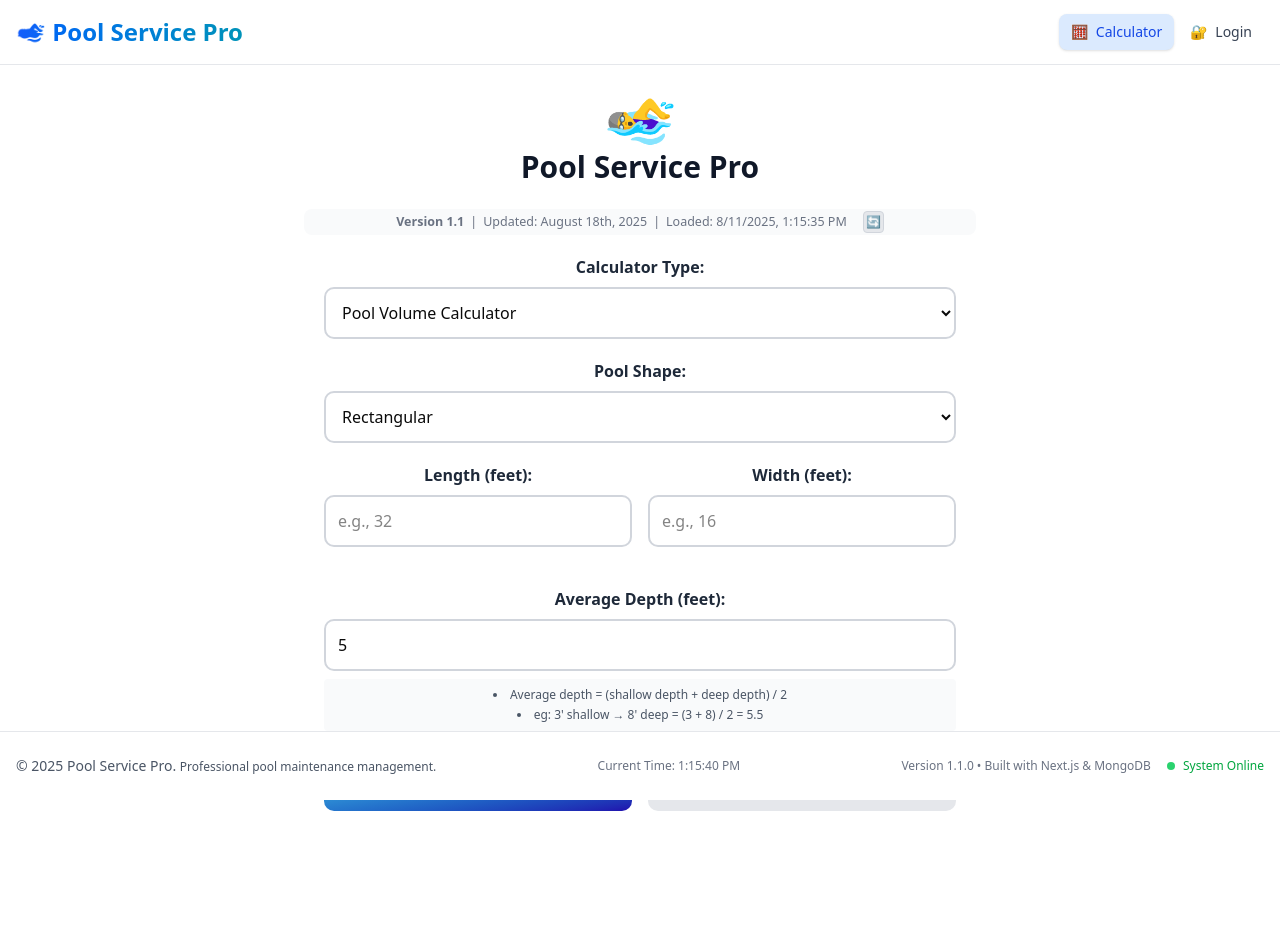
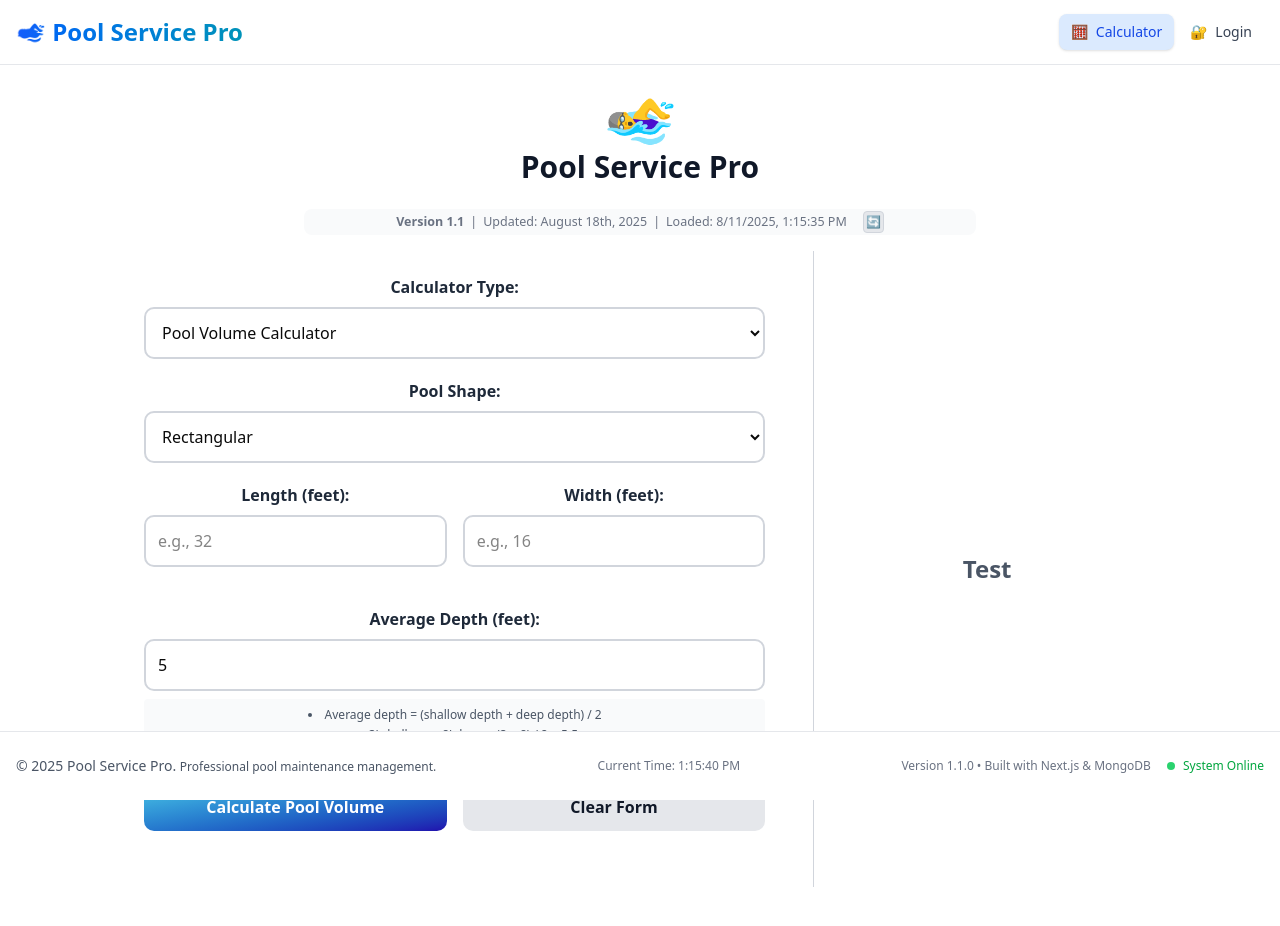
Before and after one commit to gboyer81/pool-calc, a Next.js app: page / in a window 1280 px wide. Shown: the top 926 px of the page. Built offline with nearby package versions, Linux system fonts and the light colour scheme.

Commit message:
Calc page sidebar

```diff
--- a/app/admin/page.tsx
+++ b/app/admin/page.tsx
@@ -477,7 +477,7 @@ export default function AdminPanel() {
         {/* Add/Edit Technician Modal */}
         {showAddForm && (
           <div className='fixed inset-0 bg-black/70 backdrop-blur-lg flex items-center justify-center z-50'>
-            <div className='bg-white rounded-lg max-w-md w-full mx-4 max-h-96 overflow-y-auto'>
+            <div className='bg-white rounded-lg max-w-2xl w-full mx-4 max-h-fit overflow-y-auto'>
               <div className='p-6'>
                 <div className='flex justify-between items-center mb-4'>
                   <h2 className='text-xl font-bold'>
--- a/app/components/Footer.tsx
+++ b/app/components/Footer.tsx
@@ -21,7 +21,7 @@ export default function Footer() {
             </span>
           </div>
           <div className='hidden md:flex items-center space-x-2 text-xs text-gray-500'>
-            <div className='truncate'>
+            <div className='truncate' suppressHydrationWarning>
               Current Time: {currentTime.toLocaleTimeString()}
             </div>
           </div>
--- a/app/components/PoolCalculator.tsx
+++ b/app/components/PoolCalculator.tsx
@@ -1299,8 +1299,8 @@ const PoolCalculator: React.FC = () => {
   }
 
   return (
-    <div className='max-w-2xl mx-auto p-5'>
-      <div className='space-y-5'>
+    <div className='grid grid-flow-col md:grid-flow-row-dense md:grid-cols-3 lg:grid-cols-4 grid-rows-1 w-full py-4 px-24'>
+      <div className='md:col-span-2 mr-6 p-6'>
         {/* Calculator Type Selector */}
         <div className='mb-5'>
           <label className='block mb-2 font-semibold text-gray-800'>
@@ -3215,6 +3215,11 @@ const PoolCalculator: React.FC = () => {
           ) : null}
         </div>
       )}
+      <div
+        id='tech-sidebar'
+        className='hidden md:grid md:place-items-center md:col-span-1 border-l border-gray-300'>
+        <span className='text-2xl font-semibold text-gray-600'>Test</span>
+      </div>
     </div>
   )
 }
```
